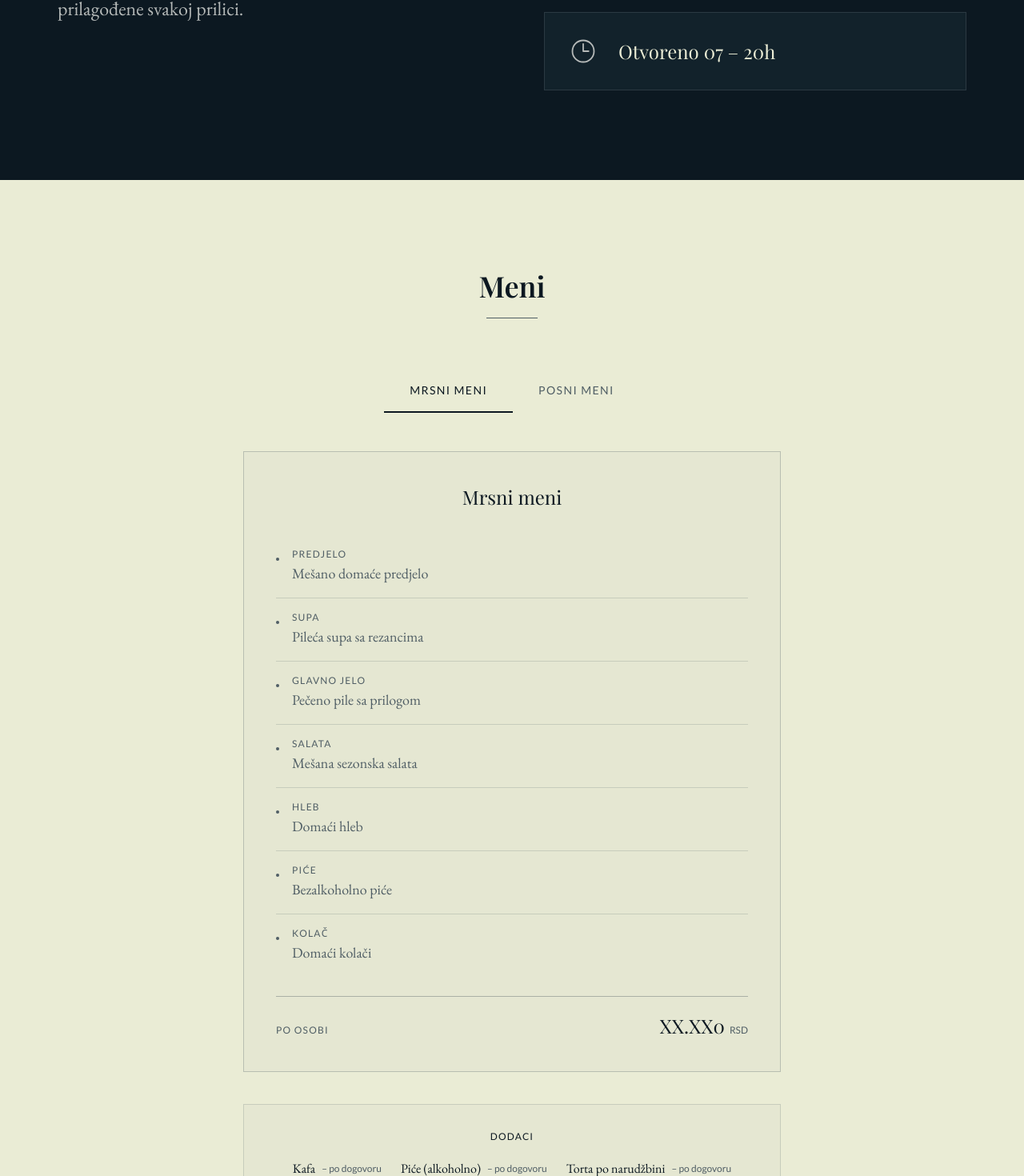
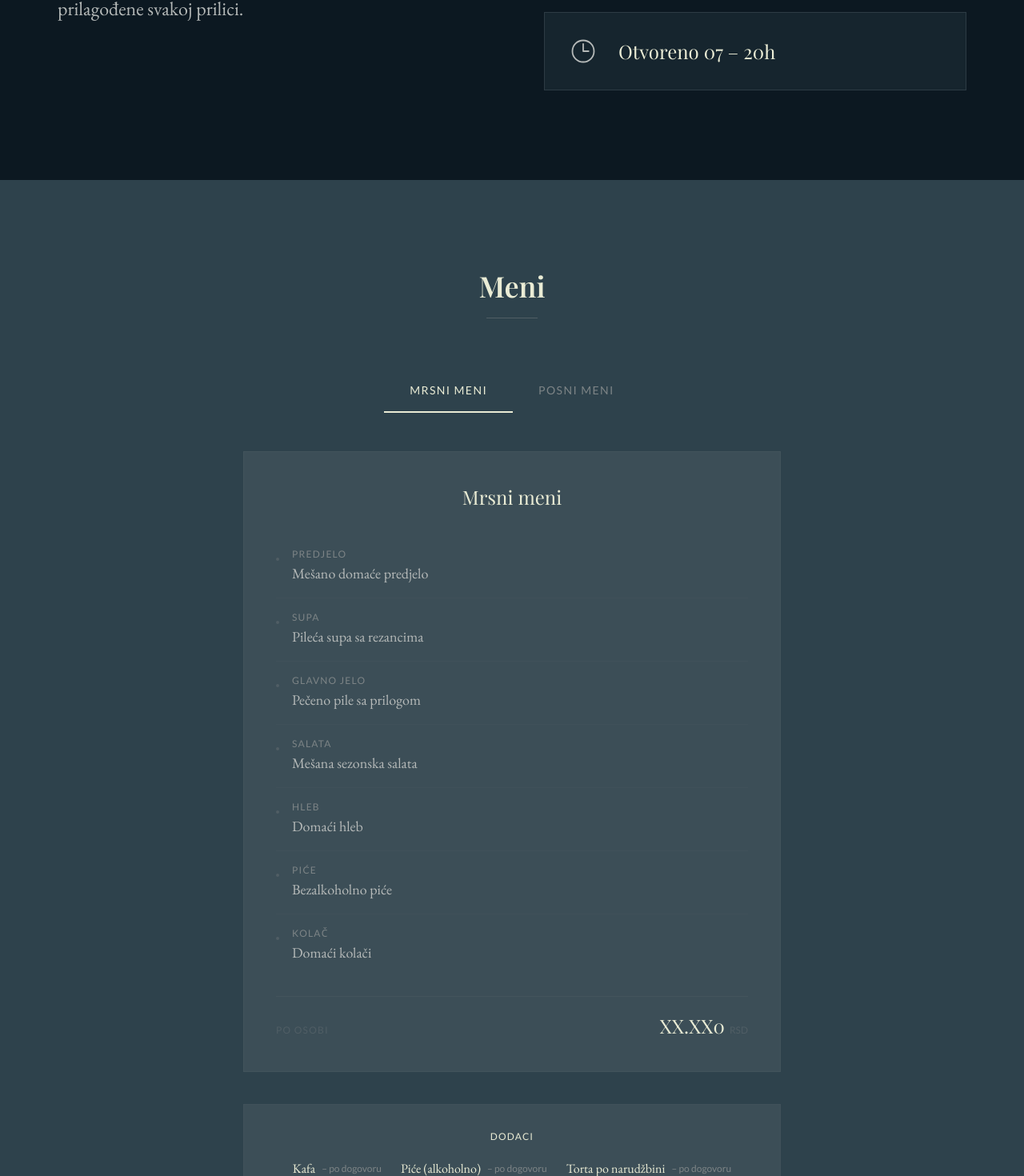
Before and after one commit to teaaaaaaaaaaaaaaaaaa/memorial-service-restaurant-website, a React (Vite) app: page / in a window 1280 px wide. Shown: the part 1266-2736 px from the top of the page at 80% size. Built offline with nearby package versions, Linux system fonts and the light colour scheme.

Commit message:
ispravke boja

```diff
--- a/src/components/sections/Contact.jsx
+++ b/src/components/sections/Contact.jsx
@@ -9,7 +9,7 @@ export default function Contact({ contact }) {
   return (
     <section
       id="kontakt"
-      className="section-padding bg-sedef-darkest"
+      className="section-padding bg-sedef-dark"
       aria-labelledby="contact-heading"
     >
       <div className="section-container">
--- a/src/components/sections/Menu.jsx
+++ b/src/components/sections/Menu.jsx
@@ -14,11 +14,11 @@ export default function Menu({ menus, extras }) {
   return (
     <section
       id="meni"
-      className="section-padding bg-sedef-lightest text-sedef-darkest"
+      className="section-padding bg-sedef-dark text-sedef-lightest"
       aria-labelledby="menu-heading"
     >
       <div className="section-container">
-        <SectionHeading title="Meni" id="menu-heading" light={true} />
+        <SectionHeading title="Meni" id="menu-heading" />
 
         {/* Tab switcher */}
         <div
@@ -38,8 +38,8 @@ export default function Menu({ menus, extras }) {
                 font-lato text-sm tracking-widest uppercase px-8 py-4
                 border-b-2 transition-all duration-300
                 ${index === activeTab
-                  ? 'border-sedef-darkest text-sedef-darkest'
-                  : 'border-transparent text-sedef-mid hover:text-sedef-dark hover:border-sedef-mid'
+                  ? 'border-sedef-lightest text-sedef-lightest'
+                  : 'border-transparent text-sedef-muted hover:text-sedef-light hover:border-sedef-muted'
                 }
               `}
             >
@@ -62,7 +62,7 @@ export default function Menu({ menus, extras }) {
           `}
         >
           {/* Menu name */}
-          <h3 className="font-playfair text-2xl text-sedef-darkest mb-8 text-center">
+          <h3 className="font-playfair text-2xl text-sedef-lightest mb-8 text-center">
             {activeMenu.name}
           </h3>
 
@@ -73,22 +73,22 @@ export default function Menu({ menus, extras }) {
         {extras && extras.length > 0 && (
           <div className="max-w-2xl mx-auto mt-10">
             <div className="border border-sedef-mid/20 p-6 md:p-8 bg-sedef-light/10">
-              <h3 className="font-lato text-xs tracking-widest uppercase text-sedef-darkest mb-5 text-center">
+              <h3 className="font-lato text-xs tracking-widest uppercase text-sedef-lightest mb-5 text-center">
                 Dodaci
               </h3>
               <ul className="flex flex-wrap justify-center gap-x-6 gap-y-2">
                 {extras.map((extra) => (
                   <li key={extra.name} className="flex items-center gap-2">
-                    <span className="font-garamond text-base text-sedef-darkest">
+                    <span className="font-garamond text-base text-sedef-lightest">
                       {extra.name}
                     </span>
-                    <span className="font-lato text-xs text-sedef-mid whitespace-nowrap">
+                    <span className="font-lato text-xs text-sedef-muted whitespace-nowrap">
                       – {extra.price}
                     </span>
                   </li>
                 ))}
               </ul>
-              <p className="font-lato text-xs text-sedef-mid text-center mt-5">
+              <p className="font-lato text-xs text-sedef-muted text-center mt-5">
                 Za detalje o cenama i dostupnosti molimo Vas da nas kontaktirate telefonom.
               </p>
             </div>
--- a/src/components/ui/MenuCard.jsx
+++ b/src/components/ui/MenuCard.jsx
@@ -21,10 +21,10 @@ export default function MenuCard({ menu }) {
               <div className="w-1 h-1 rounded-full bg-sedef-mid mt-3 flex-shrink-0" aria-hidden="true" />
             )}
             <div className="flex-1 min-w-0">
-              <span className="font-lato text-xs tracking-widest uppercase text-sedef-mid block mb-0.5">
+              <span className="font-lato text-xs tracking-widest uppercase text-sedef-muted block mb-0.5">
                 {item.course}
               </span>
-              <span className="font-garamond text-lg text-sedef-mid">
+              <span className="font-garamond text-lg text-sedef-light">
                 {item.description}
               </span>
             </div>
@@ -38,7 +38,7 @@ export default function MenuCard({ menu }) {
           {menu.priceLabel}
         </span>
         <div className="text-right">
-          <span className="font-playfair text-2xl text-sedef-darkest">
+          <span className="font-playfair text-2xl text-sedef-lightest">
             {menu.price}
           </span>
           <span className="font-lato text-xs text-sedef-mid ml-1.5">
--- a/tailwind.config.js
+++ b/tailwind.config.js
@@ -9,7 +9,7 @@ export default {
       colors: {
         sedef: {
           darkest: "#0C1821",
-          dark: "#223843",
+          dark: "#2e424c",
           mid: "#505E65",
           muted: "#7D8486",
           light: "#B6BAB9",
```
